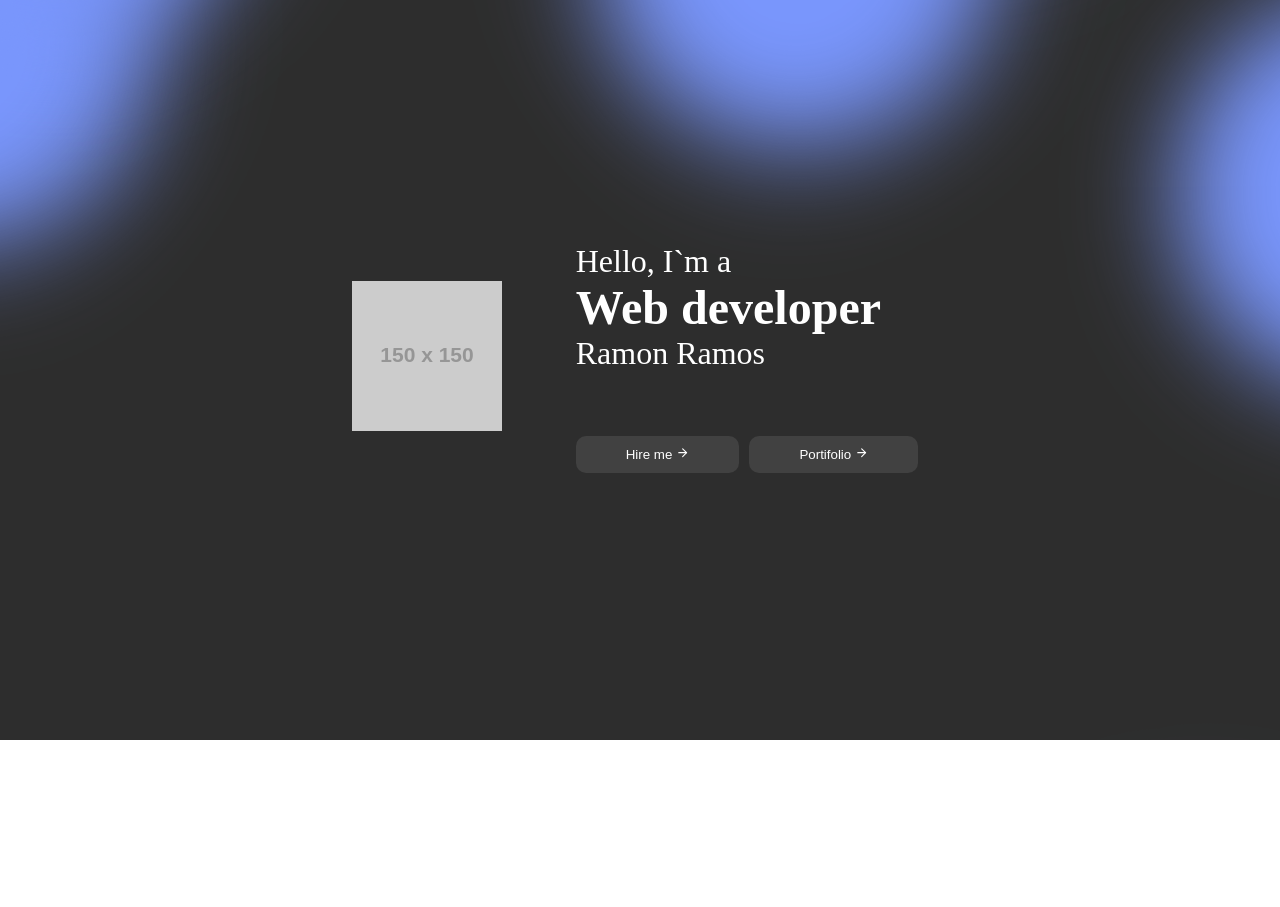
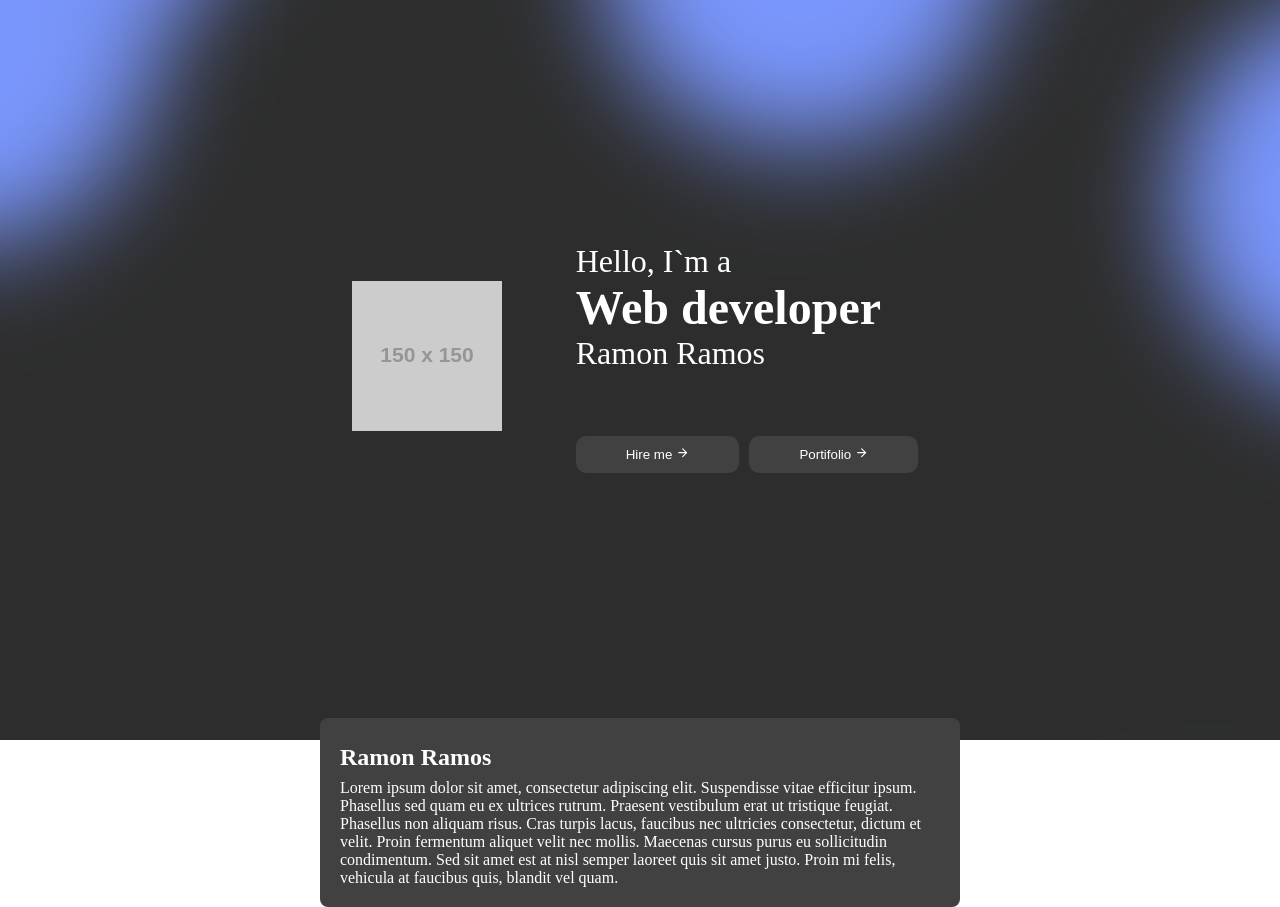
Before and after one commit to RHamudi/Portfolio-React, a React (Create React App) app in the folder portifolio/: page / in a window 1280 px wide. Shown: the part 60-967 px from the top of the page. Before the commit the page ends 800 px from the top, so only its background shows below. Built offline with nearby package versions, Linux system fonts and the light colour scheme.

Commit message:
Placeholder About

```diff
--- a/portifolio/src/App.js
+++ b/portifolio/src/App.js
@@ -1,4 +1,5 @@
 import Background from "./Background";
+import About from "./Components/About/About";
 import Header from "./Components/Header/Header";
 import Main from "./Components/Main/Main";
 
@@ -8,6 +9,7 @@ function App() {
       <Background />
       <Header />
       <Main />
+      <About />
     </>
   );
 }
--- a/portifolio/src/Background.js
+++ b/portifolio/src/Background.js
@@ -1,6 +1,6 @@
 function Background() {
   return (
-    <div class="background">
+    <div className="background">
       <span></span>
       <span></span>
       <span></span>
--- /dev/null
+++ b/portifolio/src/Components/About/About.js
@@ -0,0 +1,23 @@
+import { Section } from "./AboutStyled";
+
+function About() {
+  return (
+    <Section>
+      <div>
+        <h1>Ramon Ramos</h1>
+        <p>
+          Lorem ipsum dolor sit amet, consectetur adipiscing elit. Suspendisse
+          vitae efficitur ipsum. Phasellus sed quam eu ex ultrices rutrum.
+          Praesent vestibulum erat ut tristique feugiat. Phasellus non aliquam
+          risus. Cras turpis lacus, faucibus nec ultricies consectetur, dictum
+          et velit. Proin fermentum aliquet velit nec mollis. Maecenas cursus
+          purus eu sollicitudin condimentum. Sed sit amet est at nisl semper
+          laoreet quis sit amet justo. Proin mi felis, vehicula at faucibus
+          quis, blandit vel quam.
+        </p>
+      </div>
+    </Section>
+  );
+}
+
+export default About;
--- /dev/null
+++ b/portifolio/src/Components/About/AboutStyled.js
@@ -0,0 +1,18 @@
+import styled from 'styled-components'
+
+export const Section = styled.section`
+    display: flex;
+    justify-content: center;
+    color: white;
+
+    div {
+        width: 40rem;
+        background: #414141;
+        padding: 20px;
+        border-radius: 8px;
+        h1 {
+            margin-top: 0.4rem;
+            margin-bottom: 0.5rem;
+        }
+    }
+`;
--- a/portifolio/src/index.css
+++ b/portifolio/src/index.css
@@ -2,13 +2,11 @@
     margin: 0;
     box-sizing: border-box;
     text-decoration: none;
+    overflow-x: hidden;
   }
 
   html, body, #root, .App {
     position: relative;
-    min-height: 100vh;
-    max-width: 100vw;
-    width: 100vw;
   }
 
   @keyframes move {
```
